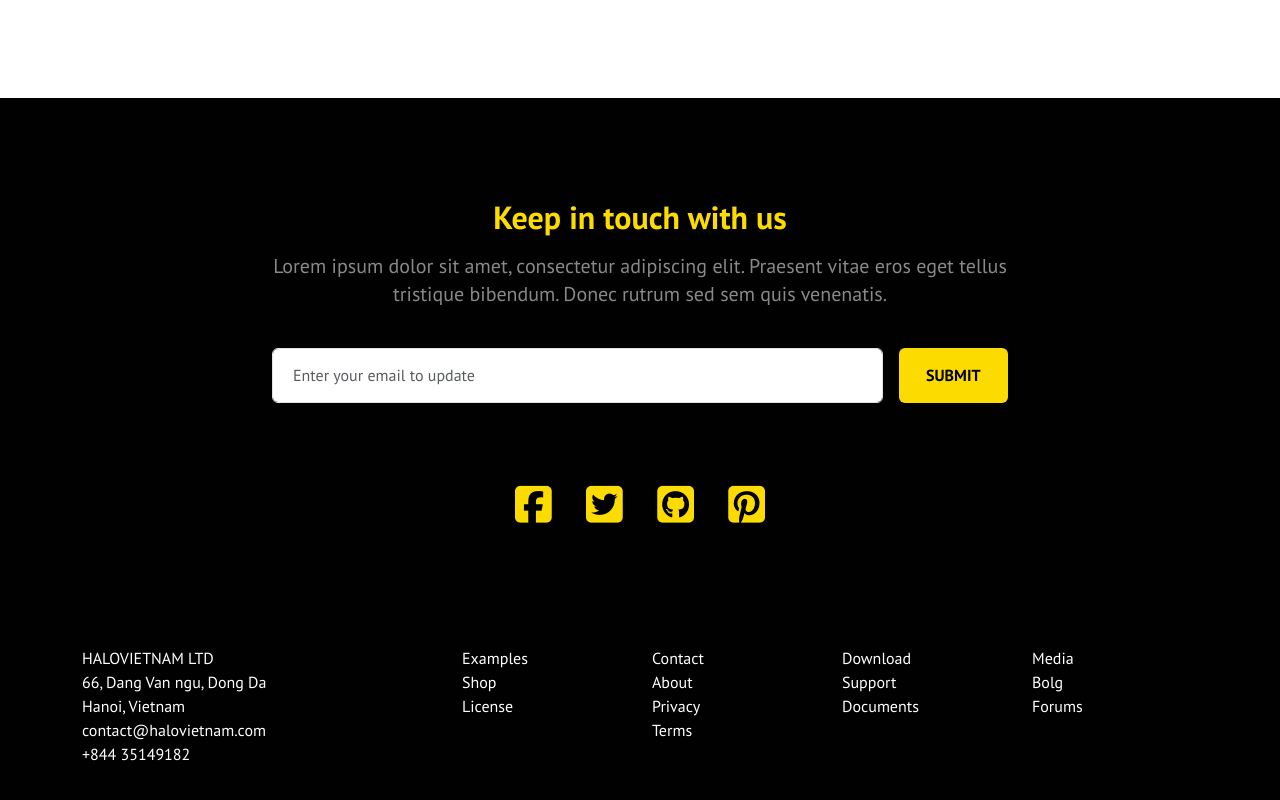
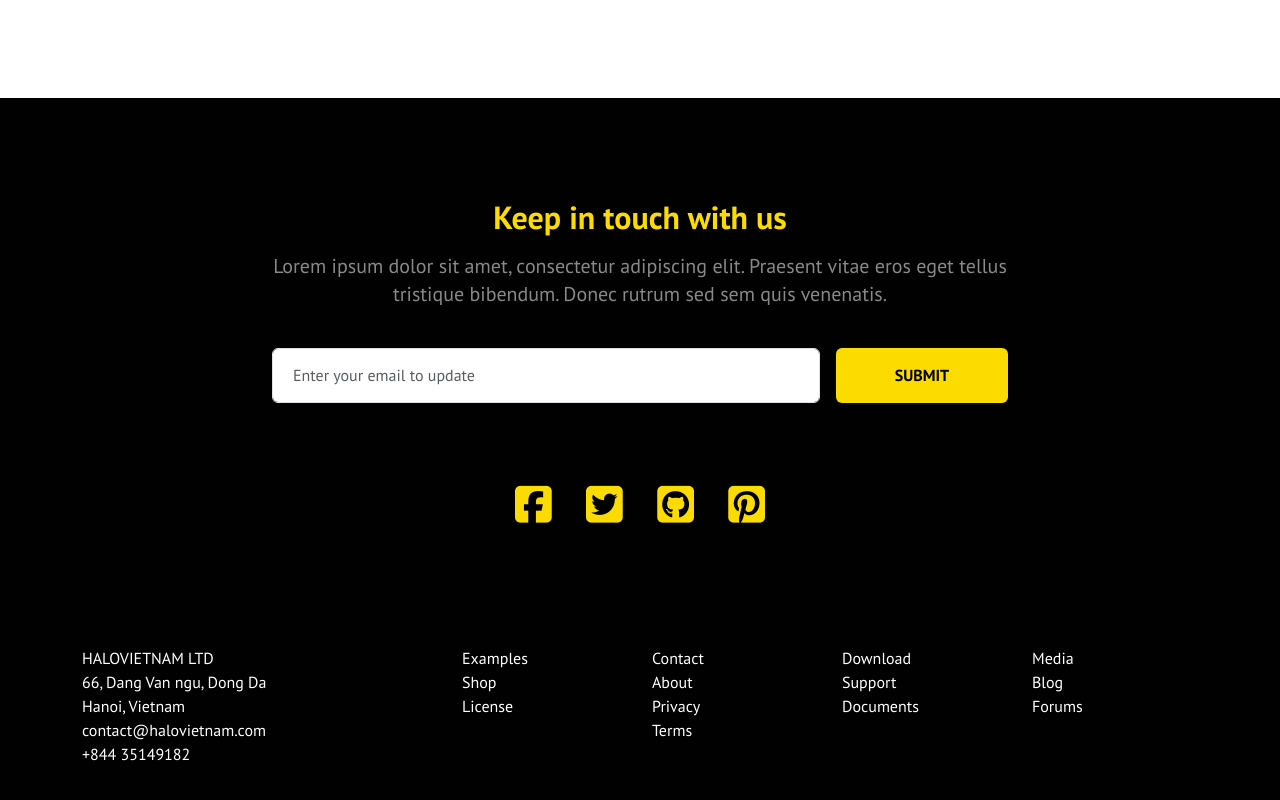
Before and after one commit to sam0024/tinyone-project-3, a plain HTML site: page index.html in a window 1280 px wide. Shown: the part 1335-2135 px from the top of the page. Drawn offline with Linux system fonts and the light colour scheme.

Commit message:
Update index.html

```diff
--- a/index.html
+++ b/index.html
@@ -322,10 +322,10 @@
                     <div class="c_form">
                         <form action="#">
                             <div class="row g-3">
-                              <div class="col-lg-10 col-md-9">
+                              <div class="col-md-9">
                                 <input type="text" class="form-control c_input" placeholder="Enter your email to update">
                               </div>
-                              <div class="col-lg-2 col-md-3">
+                              <div class="col-md-3">
                                 <button type="submit" class="btn c_submit">Submit</button>
                               </div>
                             </div>
@@ -397,10 +397,9 @@
                 <div class="col-lg-2 col-md-2 col-sm-3 col-6">
                     <div class="f_2">
                         <p class="mb-0"><a href="#">Media</a></p>
-                        <p class="mb-0"><a href="#">Bolg</a></p>
+                        <p class="mb-0"><a href="#">Blog</a></p>
                         <p class="mb-0"><a href="#">Forums</a></p>
                     </div>
-
                 </div>
             </div>
         </div>
```
